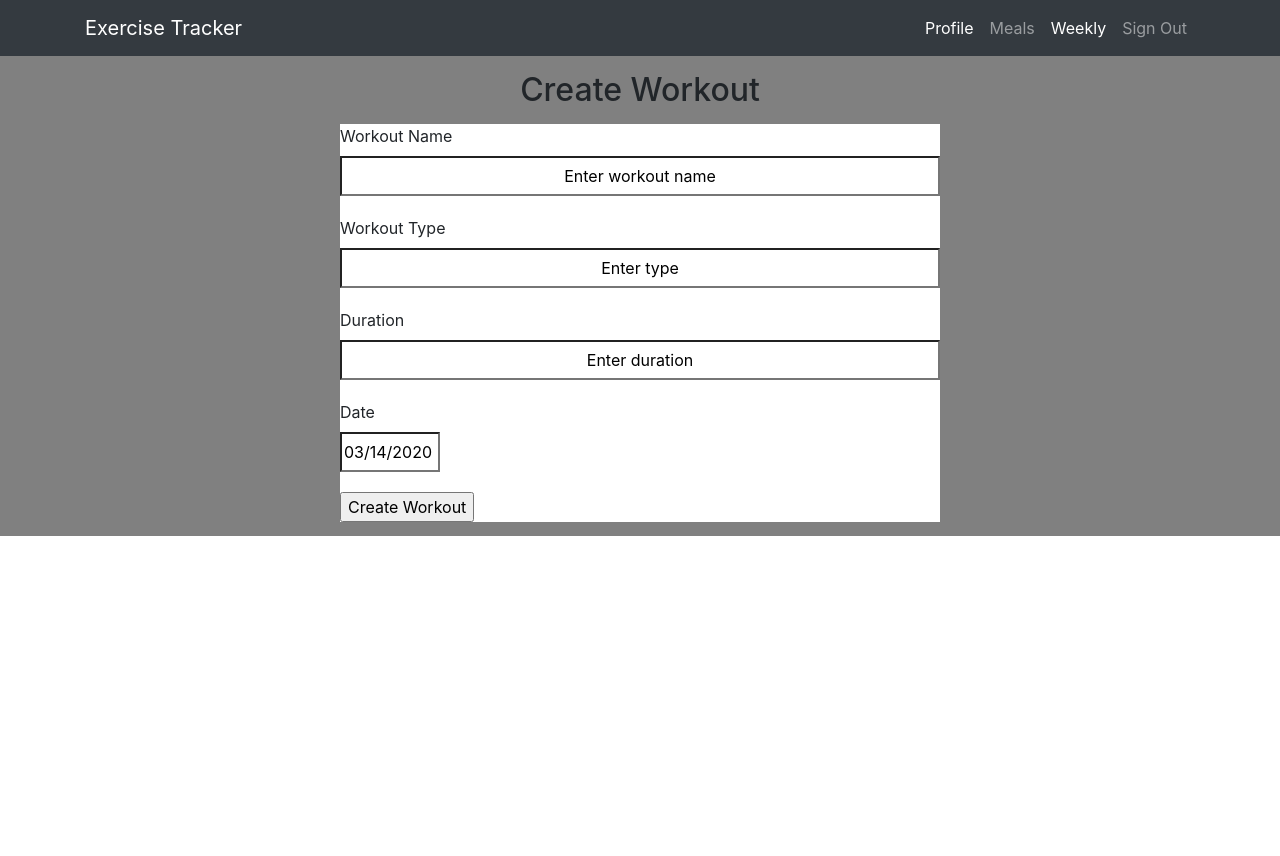
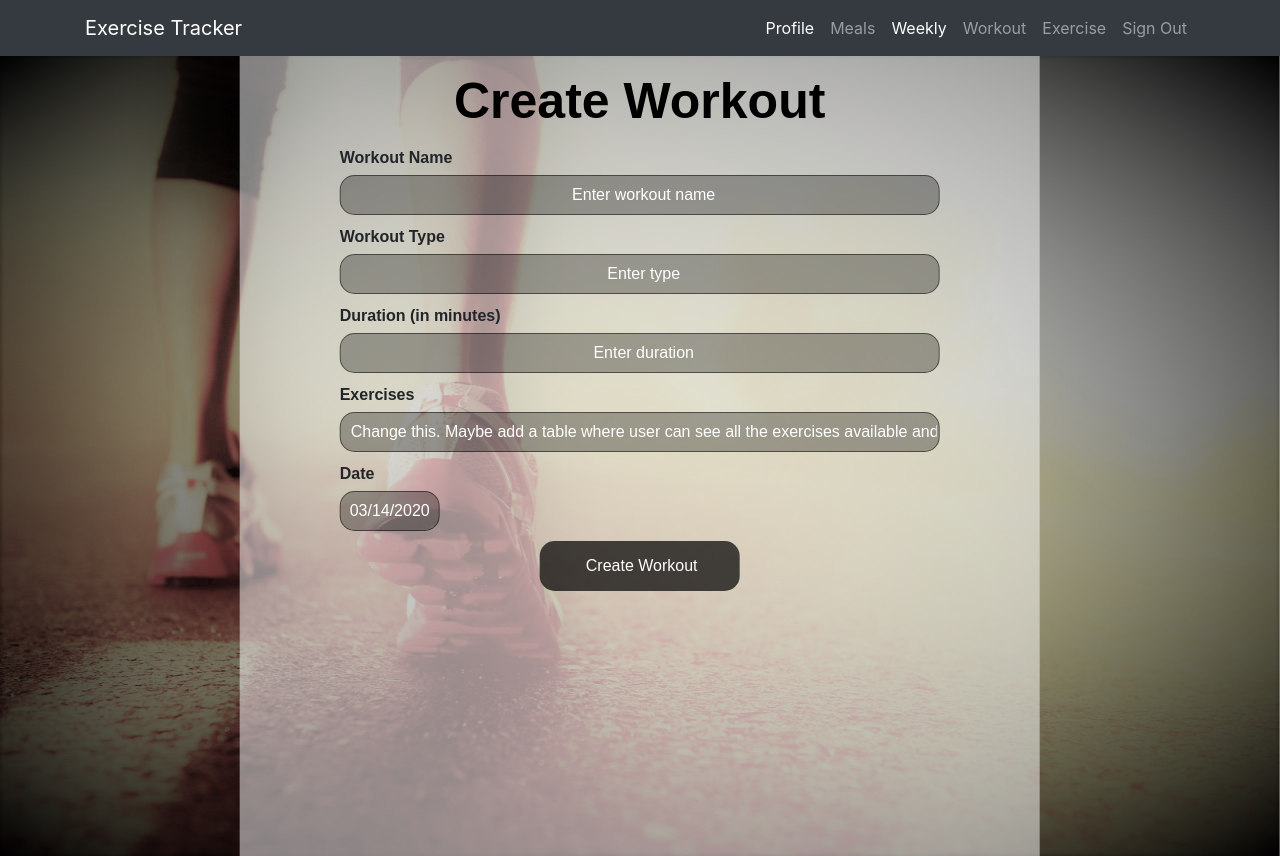
Before and after one commit to Jaitrip/exercise-tracker, a React (Create React App) app: page /workout in a window 1280 px wide. Before the commit the page ends 800 px from the top, so only its background shows below. Built offline with nearby package versions, Linux system fonts and the light colour scheme.

Commit message:
Finished workout page, some changes to css, change items in navbar

```diff
--- a/src/Login.css
+++ b/src/Login.css
@@ -49,7 +49,7 @@ html {
     text-align: center;
 }
 
-/* Text boxes */
+/*  ================== Text boxes ==================== */
 .signin form input {
     display: block;
     width: 320px;
@@ -68,7 +68,7 @@ html {
     transition: 0.25s;
 }
 
-input[type="text2"] {
+.signin input[type="text2"] {
     margin: auto;
     margin-bottom: 10px;
     width: 200px;
@@ -76,24 +76,46 @@ input[type="text2"] {
 }
 
 /* Chrome only i think */
-input::-webkit-input-placeholder {
+.signin input::-webkit-input-placeholder {
     color: #fff;
 }
 
-input:focus::-webkit-input-placeholder {
+.signin input:focus::-webkit-input-placeholder {
     color:#999;
 }
 
-input:focus {
+.signin input:focus {
     border: 1px solid rgba(255, 255, 255, 1);
 }
+
+
+/* .workout form input {
+    display: block;
+    width: 320px;
+    height: 50px;
+    background: black;
+    background: rgba(0, 0, 0, 0.3);
+    outline: none;
+    border: 1px solid rgba(0, 0, 0, 0.5);
+    font-family: Source Sans Pro, sans-serif;
+    font-weight: lighter;
+    font-size: 14px;
+    color: #fff;
+    margin-bottom: 10px;
+    padding-left: 10px;
+    border-radius: 15px;
+    transition: 0.25s;
+} */
 
 /* ===== END ===== */
 
 /* Buttons */
-.signin form input[type="submit"] {
+
+
+.signin form input[type="submit"], .workout form input[type="submit"] {
     width: 200px;
     height: 50px;
+    text-align: center;
     font-size: 16px;
     background: rgba(0, 0, 0, 0.7);
     font-weight: lighter;
@@ -105,7 +127,7 @@ input:focus {
     transition: 0.25s;
 }
 
-.signin form input[type="submit"]:hover {
+.signin form input[type="submit"]:hover,.workout form input[type="submit"]:hover {
     border: 1px solid #000;
     border-radius: 20px;
     background: #fff;
@@ -122,9 +144,12 @@ input:focus {
     margin: 0;
     padding: 0;
     width: 100%;
-    height: 60vh;
-    display: table;
-    background: grey;
+    height: 100vh;
+    /* background: grey; */
+    /*background: url(BG.jpg) 50% 50%; /* We can change this later */
+    background-size: cover;
+    /* display: table; */
+    display: block;
 }
 
 #workout-page h2{
@@ -133,45 +158,93 @@ input:focus {
     text-align: center;
 }
 
+.workout-container {
+    width: 100%;
+    height: 100vh;
+    margin: 0;
+    padding: 0;
+    position: relative;
+    left: 50%;
+    transform: translateX(-50.025%);
+    background: url(BG.jpg) 50% 50%; /* We can change this later */
+    background-size: cover;
+}
+
 .workout {
-    /* text-align: center; */
+    width: 800px;
+    height: 100%;
     margin: 0;
-    /* width: 50%; */
-    /* position: relative;
-    height: 50px; */
     position: absolute;
     left: 50%;
     transform: translateX(-50%);
-    background: white;
+    background: rgba(255, 255, 255, 0.5);
  }
 
- .workout form{
-    /* display: inline-block; */
- }
+ /* .workout form{
+    display: inline-block;
+ } */
 
- .workout form label{
-    text-align: left;
- }
+ .workout h2 {
+    margin-top: 0px;
+    font-family: Source Sans Pro, sans-serif;
+    font-weight: bold;
+    color: #000;
+    font-size: 50px;
+    text-align: center;
+}
 
 .workout form input{
-    background: white;
     text-align: left;
     display: block;
     width: 600px;
     height: 40px;
+    margin: auto;
     margin-bottom: 20px;
+
+    background: rgba(0, 0, 0, 0.3);
+    outline: none;
+    border: 1px solid rgba(0, 0, 0, 0.5);
+    font-family: Source Sans Pro, sans-serif;
+    font-weight: lighter;
+    font-size: 16px;
+    color: #fff;        margin-bottom: 10px;
+    padding-left: 10px;
+    border-radius: 15px;
+    transition: 0.25s;
  }
 
  .workout form input::-webkit-input-placeholder{
-    color: black;
+    color: white;
     text-align: center;
  }
 
  .workout form input:focus::-webkit-input-placeholder{
-     color: #555;
+     color: #444;
  }
 
+.workout form label{
+    text-align: left;
+    display: block;
+    margin-bottom: 5px;
+    font-family: Source Sans Pro, sans-serif;
+    font-weight: bold;
+    font-size: 16px;
+}
+
  .workout form .date-picker input{
-    background: white;
+    /* background: white; */
+    padding: 0%;
+    text-align: center;
     width: 100px;
  }
+
+ .workout form label, .workout form .date-picker input {
+    margin-left: 100px;
+ }
+
+/* .workout form input[type="submit"]{
+    width: 140px;
+    background-color: black;
+    color: white;
+    border-color: red;
+} */
--- a/src/components/layout/Navbar.js
+++ b/src/components/layout/Navbar.js
@@ -59,6 +59,16 @@ class Nav extends Component {
                 Weekly
                 </Link>
               </li>
+              <li>
+                <Link className="nav-link" to="/workout">
+                Workout
+                </Link>
+              </li>
+              <li>
+                <Link className="nav-link" to="/exercise">
+                Exercise
+                </Link>
+              </li>
               <li className="nav-item">
                 <Link className="nav-link" to="/">
                   Sign Out
--- a/src/components/workout.component.js
+++ b/src/components/workout.component.js
@@ -3,6 +3,7 @@ import Navbar from './layout/Navbar'
 import DatePicker from 'react-datepicker';
 import "react-datepicker/dist/react-datepicker.css";
 import '../Login.css';
+import Nav from './layout/Navbar';
 
 
 export default class AddWorkout extends Component {
@@ -63,18 +64,23 @@ export default class AddWorkout extends Component {
     render() {
         return (
             <div>
-                <Navbar />
+
                 <body id="workout-page">
-
+                    <header id="header-workout">
+                        <Navbar /> {/* Note to myself: Figure out how to make navbar scroll with the page */}
+                    </header>
+                    <div className="workout-container">
+                        <div className="workout">
                             <h2>Create Workout</h2>
-                    <div className="workout">
                             <form>
                                 <label>Workout Name</label>
                                 <input type="text" placeholder="Enter workout name"></input>
                                 <label>Workout Type</label>
                                 <input type="text" placeholder="Enter type"></input>
-                            <label>Duration</label>
+                                <label>Duration (in minutes)</label>
                                 <input type="text" placeholder="Enter duration"></input>
+                                <label>Exercises</label>
+                                <input type="text" placeholder="Change this. Maybe add a table where user can see all the exercises available and select them"></input>
                                 <label>Date</label>
                                 <div className="date-picker">
                                     <DatePicker
@@ -82,11 +88,10 @@ export default class AddWorkout extends Component {
                                         onChange={this.onChangeDate}
                                     />
                                 </div>
+                                <input type="submit" value="Create Workout"></input>
                             </form>
 
-
-                        <input type="submit" value="Create Workout"></input>
-
+                        </div>
                     </div>
                 </body>
             </div>
```
Lines whose indentation alone changed are shown as unchanged.
